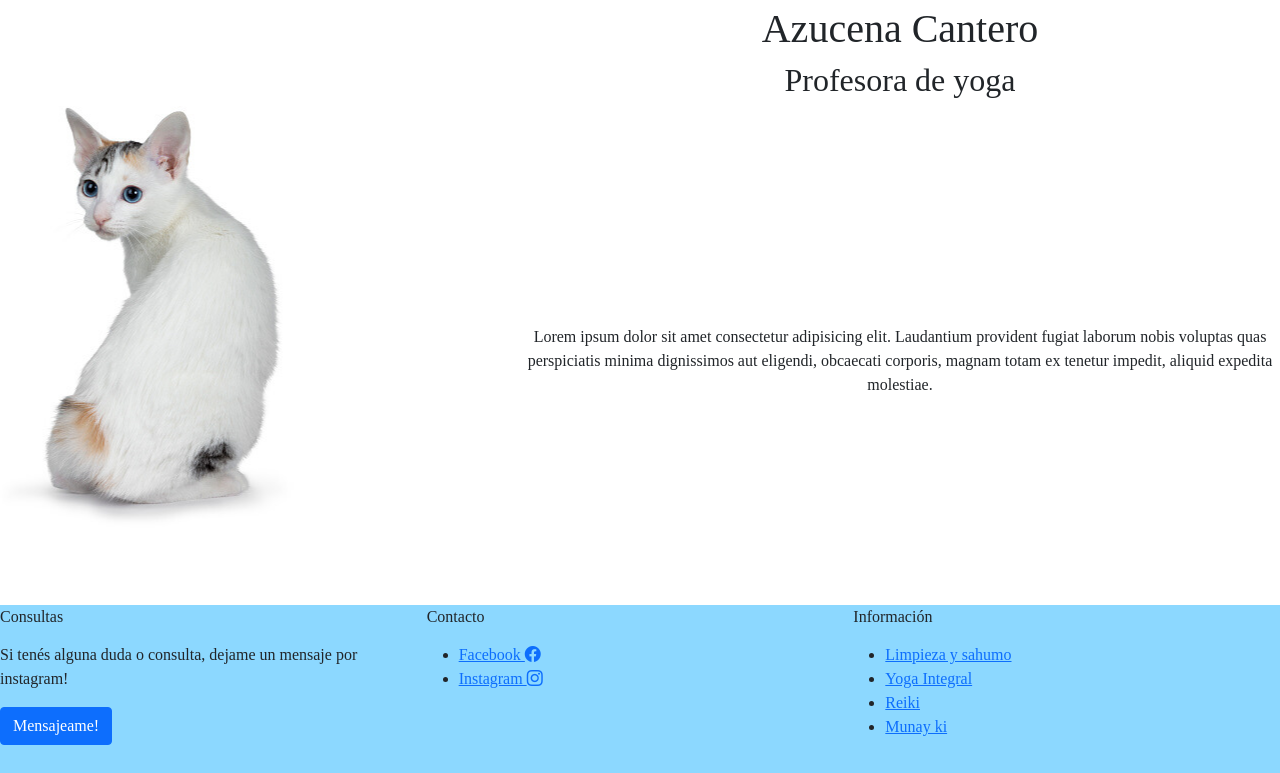
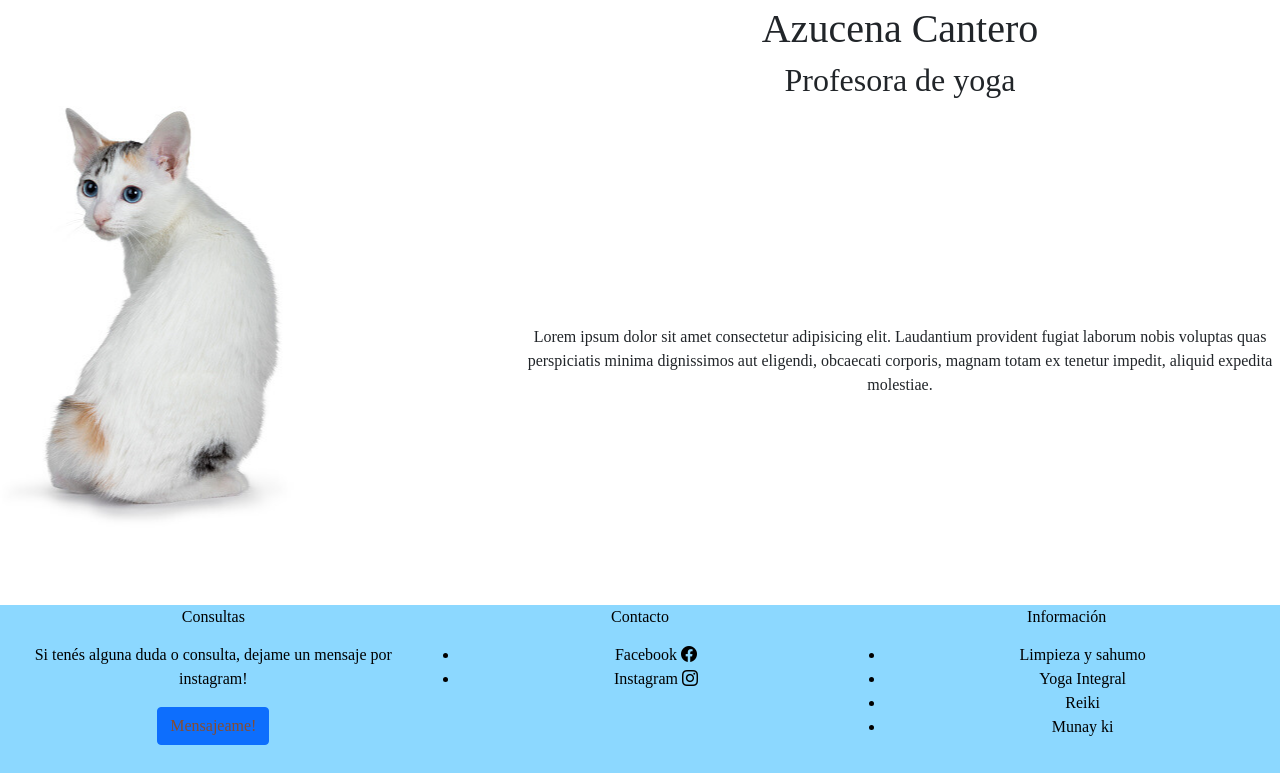
Before and after one commit to MarazzaM/vuelo-del-alma, a website: page index.html in a window 1280 px wide. Shown: the part 3397-4170 px from the top of the page. Drawn offline with nearby package versions, Linux system fonts and the light colour scheme; a web font is replaced by a local one.

Commit message:
color pallete change

```diff
--- a/assets/scss/_variables.scss
+++ b/assets/scss/_variables.scss
@@ -7,7 +7,7 @@
 $colors: (
     primary: rgb(62,64,149),
     secondary: rgb(140,216,255),
-    primary-dark:rgb(255,20,147),
+    primary-dark:rgb(133,76,49),
     secondary-dark: darken(rgb(255,20,147), 10%),
     body: #f3f3f0,
 );
--- a/assets/scss/main.scss
+++ b/assets/scss/main.scss
@@ -235,4 +235,16 @@ article{
 }
 .footer-container{
     background: color(secondary);
+    text-align: center;
+    color:rgb(0, 0, 0);
+    list-style: none;
+    margin:auto;
+    a{
+        text-decoration: none;
+        color: rgb(0, 0, 0);
+        list-style:none;
+    }
+    #btnfooter{
+        color: color(primary-dark);
+    }
 }
--- a/index.html
+++ b/index.html
@@ -257,7 +257,7 @@
       <p>
         Si tenés alguna duda o consulta, dejame un mensaje por instagram!
       </p>
-      <a class="btn btn-primary" href="https://www.instagram.com/info.vuelodelalma/" target="blank" role="button">Mensajeame!</a>
+      <a class="btn btn-primary" id="btnfooter" href="https://www.instagram.com/info.vuelodelalma/" target="blank" role="button">Mensajeame!</a>
   </div>
     <div class="footer5">
       <ul>
```
Also changed, not shown: assets/scss/main.css, 1 other file.
